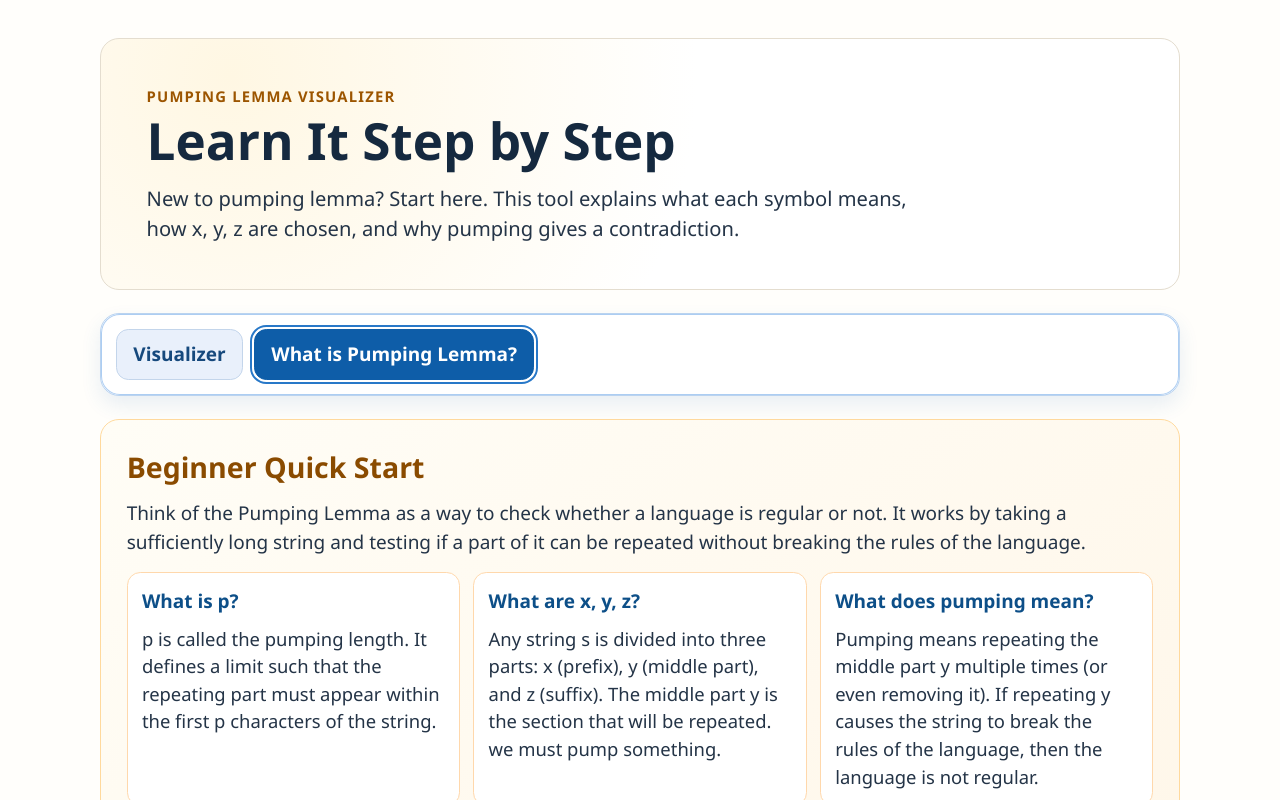
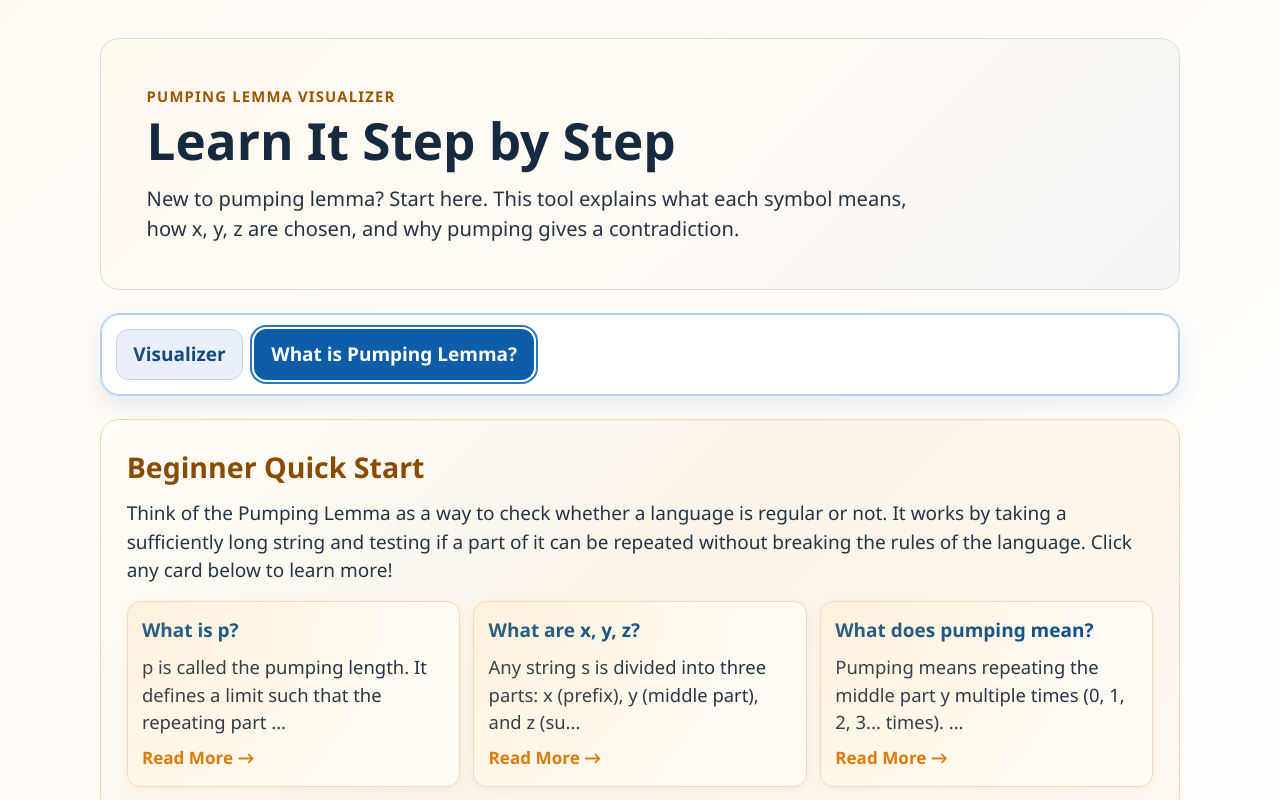
Before and after one commit to moana-pri/pumping-lemma, a React (Vite) app: page / in a window 1280 px wide. Both pictures are taken after a click on the button "What is Pumping Lemma?". Shown: the top 800 px of the page. Built offline with nearby package versions, Linux system fonts and the light colour scheme.

Commit message:
adding animation

```diff
--- a/src/App.css
+++ b/src/App.css
@@ -1,3 +1,16 @@
+html,
+body,
+#root {
+  min-height: 100%;
+}
+
+body {
+  background: linear-gradient(135deg, #fff9f3 0%, #fffbf7 42%, #fffefd 100%);
+  background-attachment: fixed;
+  background-repeat: no-repeat;
+  min-height: 100vh;
+}
+
 .page {
   width: min(1080px, 100% - 2rem);
   margin: 0 auto;
@@ -5,6 +18,7 @@
   display: flex;
   flex-direction: column;
   gap: 1.2rem;
+  background: transparent;
 }
 
 .hero {
@@ -458,6 +472,7 @@ button:disabled {
   display: grid;
   grid-template-columns: repeat(3, minmax(0, 1fr));
   gap: 0.7rem;
+  animation: xyzRowEnter 0.6s ease forwards;
 }
 
 .xyzRow div {
@@ -465,21 +480,27 @@ button:disabled {
   border-radius: 0.6rem;
   padding: 0.6rem;
   background: #f8fbff;
+  transition: all 280ms cubic-bezier(0.34, 1.56, 0.64, 1);
+}
+
+.xyzRow div:hover {
+  transform: translateY(-6px) scale(1.03);
+  box-shadow: 0 8px 20px rgba(0, 0, 0, 0.12);
 }
 
 .xyzRow .xCard {
   border-color: #86c5ff;
-  background: #eaf6ff;
+  background: linear-gradient(135deg, #eaf6ff 0%, #e5f2ff 100%);
 }
 
 .xyzRow .yCard {
   border-color: #f0be3a;
-  background: #fff7df;
+  background: linear-gradient(135deg, #fff7df 0%, #fffaf0 100%);
 }
 
 .xyzRow .zCard {
   border-color: #be69c7;
-  background: #f3e4ff;
+  background: linear-gradient(135deg, #f3e4ff 0%, #f9f0ff 100%);
 }
 
 .xyzRow span {
@@ -493,6 +514,8 @@ button:disabled {
 .xyzRow strong {
   font-family: 'Consolas', 'Courier New', monospace;
   font-size: 1.03rem;
+  word-break: break-all;
+  animation: strengthenAnimation 0.5s ease forwards;
 }
 
 .pumpState {
@@ -505,16 +528,27 @@ button:disabled {
   justify-content: space-between;
   gap: 0.8rem;
   flex-wrap: wrap;
+  transition: all 320ms cubic-bezier(0.34, 1.56, 0.64, 1);
+  animation: pumpStateSlideIn 0.5s ease forwards;
 }
 
 .pumpState.ok {
-  background: #edf9ef;
+  background: linear-gradient(135deg, #edf9ef 0%, #e5f7e8 100%);
   color: #185d21;
+  border: 2px solid #4caf50;
+  box-shadow: 0 0 20px rgba(76, 175, 80, 0.15);
 }
 
 .pumpState.bad {
-  background: #fff1f1;
+  background: linear-gradient(135deg, #fff1f1 0%, #ffe8e8 100%);
   color: #8f2121;
+  border: 2px solid #ef5350;
+  box-shadow: 0 0 20px rgba(239, 83, 80, 0.15);
+}
+
+.pumpState span {
+  font-weight: 700;
+  font-size: 0.95rem;
 }
 
 .verdict {
@@ -645,6 +679,253 @@ button:disabled {
   }
 }
 
+/* Interactive Card Styling */
+.interactiveCard {
+  cursor: pointer;
+  position: relative;
+  overflow: hidden;
+  transition: all 320ms cubic-bezier(0.34, 1.56, 0.64, 1);
+  background: linear-gradient(135deg, #fff9f0 0%, #fffaf3 100%) !important;
+  border: 1.5px solid #f5d9b8 !important;
+  box-shadow: 0 2px 8px rgba(184, 100, 30, 0.08);
+}
+
+.interactiveCard::before {
+  content: '';
+  position: absolute;
+  top: -100%;
+  left: -100%;
+  width: 200%;
+  height: 200%;
+  background: radial-gradient(circle, rgba(255, 200, 100, 0.15) 0%, transparent 70%);
+  transition: all 400ms ease;
+}
+
+.interactiveCard:hover {
+  transform: translateY(-4px) scale(1.02);
+  border-color: #f0a860 !important;
+  box-shadow: 0 12px 24px rgba(184, 100, 30, 0.15), 0 4px 12px rgba(255, 152, 0, 0.12);
+}
+
+.interactiveCard:hover::before {
+  top: 0;
+  left: 0;
+}
+
+.readMore {
+  display: inline-block;
+  margin-top: 0.5rem;
+  color: #d97706;
+  font-weight: 700;
+  font-size: 0.9rem;
+  transition: all 240ms ease;
+}
+
+.interactiveCard:hover .readMore {
+  transform: translateX(4px);
+  color: #b85c00;
+}
+
+/* Modal Backdrop with Blur */
+.modalBackdrop {
+  position: fixed;
+  inset: 0;
+  background: rgba(0, 0, 0, 0.3);
+  backdrop-filter: blur(4px);
+  -webkit-backdrop-filter: blur(4px);
+  z-index: 999;
+  animation: backdropFadeIn 280ms ease;
+}
+
+/* Card Modal */
+.cardModal {
+  position: fixed;
+  inset: 0;
+  display: flex;
+  align-items: center;
+  justify-content: center;
+  z-index: 1000;
+  padding: 1rem;
+  opacity: 0;
+  pointer-events: none;
+  transition: opacity 280ms ease;
+}
+
+.cardModal.show {
+  opacity: 1;
+  pointer-events: all;
+}
+
+.cardModalContent {
+  background: linear-gradient(135deg, #fff8f0 0%, #fffbf5 100%);
+  border: 2px solid #f0a860;
+  border-radius: 1.2rem;
+  padding: 2rem;
+  max-width: 600px;
+  width: 100%;
+  box-shadow: 0 20px 60px rgba(0, 0, 0, 0.2);
+  position: relative;
+  max-height: 85vh;
+  overflow-y: auto;
+  transform: scale(0.9) translateY(20px);
+  transition: transform 340ms cubic-bezier(0.34, 1.56, 0.64, 1);
+}
+
+.cardModal.show .cardModalContent {
+  transform: scale(1) translateY(0);
+}
+
+.cardModalContent.slideIn {
+  animation: slideIn 340ms cubic-bezier(0.34, 1.56, 0.64, 1) forwards;
+}
+
+.cardModalContent h2 {
+  margin: 0 0 1rem;
+  color: #8b5a00;
+  font-size: 1.8rem;
+  background: linear-gradient(135deg, #b85c00 0%, #d97706 100%);
+  -webkit-background-clip: text;
+  -webkit-text-fill-color: transparent;
+  background-clip: text;
+}
+
+.modalBody {
+  margin: 0 0 1.5rem;
+  line-height: 1.7;
+  font-size: 1.05rem;
+  color: #4a3f35;
+}
+
+.closeBtn {
+  position: absolute;
+  top: 1rem;
+  right: 1rem;
+  background: rgba(255, 152, 0, 0.1);
+  border: none;
+  width: 40px;
+  height: 40px;
+  border-radius: 50%;
+  font-size: 1.5rem;
+  color: #b85c00;
+  cursor: pointer;
+  transition: all 240ms ease;
+  display: flex;
+  align-items: center;
+  justify-content: center;
+}
+
+.closeBtn:hover {
+  background: rgba(255, 152, 0, 0.2);
+  transform: rotate(90deg) scale(1.1);
+}
+
+.modalFooter {
+  display: flex;
+  gap: 0.8rem;
+  justify-content: flex-end;
+  margin-top: 1.5rem;
+  padding-top: 1.5rem;
+  border-top: 1px solid rgba(184, 100, 30, 0.15);
+}
+
+.learnMore {
+  margin-top: 1rem;
+  background: linear-gradient(135deg, #d97706 0%, #b85c00 100%);
+  color: white;
+  border: none;
+  padding: 0.7rem 1.2rem;
+  border-radius: 0.7rem;
+  font-weight: 700;
+  cursor: pointer;
+  transition: all 280ms ease;
+}
+
+.learnMore:hover {
+  transform: translateY(-2px);
+  box-shadow: 0 6px 20px rgba(184, 100, 30, 0.3);
+}
+
+/* Gradient backgrounds for different sections */
+.hero {
+  background: linear-gradient(135deg, #fff9f0 0%, #fffaf3 50%, #f5f5f5 100%) !important;
+}
+
+.novice {
+  background: linear-gradient(135deg, #fffdf6 0%, #faf4ea 50%, #fef9f0 100%) !important;
+}
+
+.intro {
+  background: linear-gradient(135deg, #f9f8f5 0%, #fefdfb 100%) !important;
+}
+
+/* Enhanced token animations */
+.token {
+  animation: popTokenWithGlow 0.4s cubic-bezier(0.34, 1.56, 0.64, 1) forwards;
+}
+
+.pumpArea {
+  animation: slideInHighlight 0.5s ease forwards;
+}
+
+/* Enhanced step panel animations */
+.stepPanel {
+  animation: slideInPanel 0.4s cubic-bezier(0.34, 1.56, 0.64, 1) forwards;
+}
+
+@keyframes backdropFadeIn {
+  from {
+    opacity: 0;
+  }
+
+  to {
+    opacity: 1;
+  }
+}
+
+@keyframes slideIn {
+  from {
+    opacity: 0;
+    transform: scale(0.9) translateY(20px);
+  }
+
+  to {
+    opacity: 1;
+    transform: scale(1) translateY(0);
+  }
+}
+
+@keyframes popTokenWithGlow {
+  to {
+    opacity: 1;
+    transform: translateY(0) scale(1);
+    filter: drop-shadow(0 0 6px rgba(0, 0, 0, 0.08));
+  }
+}
+
+@keyframes slideInHighlight {
+  from {
+    opacity: 0;
+    transform: translateX(-10px);
+  }
+
+  to {
+    opacity: 1;
+    transform: translateX(0);
+  }
+}
+
+@keyframes slideInPanel {
+  from {
+    opacity: 0;
+    transform: translateY(-8px) translateX(-4px);
+  }
+
+  to {
+    opacity: 1;
+    transform: translateY(0) translateX(0);
+  }
+}
+
 @media (prefers-reduced-motion: reduce) {
   .card,
   .pageSwitch,
@@ -689,4 +970,17 @@ button:disabled {
     align-items: flex-start;
     gap: 0.2rem;
   }
+
+  .cardModalContent {
+    padding: 1.5rem;
+    margin: 1rem;
+  }
+
+  .modalFooter {
+    flex-direction: column;
+  }
+
+  .modalFooter button {
+    width: 100%;
+  }
 }
--- a/src/App.jsx
+++ b/src/App.jsx
@@ -222,7 +222,7 @@ function App() {
             explainText={EXPLAINS[langKey]}
           />
         ) : (
-          <TheoryPage />
+          <TheoryPage onGoVisualizer={() => setActivePage('visualizer')} />
         )}
       </section>
     </main>
--- a/src/components/TheoryPage.jsx
+++ b/src/components/TheoryPage.jsx
@@ -1,36 +1,78 @@
-function TheoryPage() {
+import { useState } from 'react'
+
+function TheoryPage({ onGoVisualizer }) {
+  const [currentCardIndex, setCurrentCardIndex] = useState(null)
+  const [showBlur, setShowBlur] = useState(false)
+
+  const cards = [
+    {
+      id: 'what-is-p',
+      title: 'What is p?',
+      content: 'p is called the pumping length. It defines a limit such that the repeating part must appear within the first p characters of the string. Think of it as a threshold—if your string is longer than p, the Pumping Lemma guarantees you can find a repeating section.'
+    },
+    {
+      id: 'what-is-xyz',
+      title: 'What are x, y, z?',
+      content: 'Any string s is divided into three parts: x (prefix), y (middle part), and z (suffix). The middle part y is the section that will be repeated. We must pump something—y cannot be empty. The constraint |xy| ≤ p ensures we\'re looking at the beginning of the string.'
+    },
+    {
+      id: 'what-is-pumping',
+      title: 'What does pumping mean?',
+      content: 'Pumping means repeating the middle part y multiple times (0, 1, 2, 3... times). If repeating y any number of times causes the string to break the rules of the language, then the language is NOT regular. This is the contradiction we look for!'
+    },
+    {
+      id: 'how-to-prove',
+      title: 'How do we prove non-regularity?',
+      content: 'We assume the language IS regular, apply the Pumping Lemma, and then show that for some value of i, the pumped string xy^i z is NO LONGER in the language. This contradiction means our assumption was wrong—the language must be non-regular!'
+    }
+  ]
+
+  const handleOpenCard = (index) => {
+    setCurrentCardIndex(index)
+    setShowBlur(true)
+  }
+
+  const handleCloseCard = () => {
+    setCurrentCardIndex(null)
+    setShowBlur(false)
+  }
+
+  const handleNextCard = () => {
+    if (currentCardIndex < cards.length - 1) {
+      setCurrentCardIndex(currentCardIndex + 1)
+    } else {
+      handleCloseCard()
+    }
+  }
+
+  const handleGoVisualizer = () => {
+    handleCloseCard()
+    if (typeof onGoVisualizer === 'function') {
+      onGoVisualizer()
+    }
+  }
+
+  const currentCard = currentCardIndex !== null ? cards[currentCardIndex] : null
+
   return (
     <>
+      {showBlur && <div className="modalBackdrop" onClick={handleCloseCard} />}
+
       <section className="novice card reveal-up">
         <h2>Beginner Quick Start</h2>
         <p>
-     Think of the Pumping Lemma as a way to check whether a language is regular or not.
+          Think of the Pumping Lemma as a way to check whether a language is regular or not.
           It works by taking a sufficiently long string and testing if a part of it can be
-          repeated without breaking the rules of the language.    </p>
+          repeated without breaking the rules of the language. Click any card below to learn more!
+        </p>
         <div className="noviceGrid">
-          <article>
-            <h3>What is p?</h3>
-            <p>
-         p is called the pumping length. It defines a limit such that the repeating
-              part must appear within the first p characters of the string.
-            </p>
-          </article>
-          <article>
-            <h3>What are x, y, z?</h3>
-            <p>
-                 Any string s is divided into three parts: x (prefix), y (middle part),
-              and z (suffix). The middle part y is the section that will be repeated.
-              we must pump something.
-            </p>
-          </article>
-          <article>
-            <h3>What does pumping mean?</h3>
-            <p>
-           Pumping means repeating the middle part y multiple times (or even removing it).
-              If repeating y causes the string to break the rules of the language, then the
-              language is not regular.
-                </p>
-          </article>
+          {cards.slice(0, 3).map((card, idx) => (
+            <article key={card.id} className="interactiveCard" onClick={() => handleOpenCard(idx)}>
+              <h3>{card.title}</h3>
+              <p>{card.content.substring(0, 80)}...</p>
+              <span className="readMore">Read More →</span>
+            </article>
+          ))}
         </div>
       </section>
 
@@ -40,18 +82,39 @@ function TheoryPage() {
           The Pumping Lemma is a property that all regular languages must satisfy.
           It states that any sufficiently long string in a regular language can be
           divided into three parts: s = xyz, following certain conditions.
-       </p>
+        </p>
         <ul>
           <li>|xy| must be at most p.</li>
           <li>|y| must be at least 1.</li>
           <li>For every i &gt;= 0, xy^i z must remain in the language.</li>
         </ul>
         <p>
-      To prove that a language is not regular, we assume it is regular, apply
+          To prove that a language is not regular, we assume it is regular, apply
           the lemma, and show that for some value of i, the string no longer belongs
           to the language. This contradiction proves the language is not regular.
-         </p>
+          Then go to the Visualizer for visual aid.
+        </p>
+        <button className="learnMore" onClick={() => handleOpenCard(3)}>
+          Learn How to Prove Non-Regularity with Visual Aid →
+        </button>
       </section>
+
+      {currentCard && (
+        <div className={`cardModal ${showBlur ? 'show' : ''}`}>
+          <div className="cardModalContent slideIn">
+            <button className="closeBtn" onClick={handleCloseCard} aria-label="Close">✕</button>
+            <h2>{currentCard.title}</h2>
+            <p className="modalBody">{currentCard.content}</p>
+            <div className="modalFooter">
+              <button className="ghost" onClick={handleGoVisualizer}>Go to Visualizer</button>
+              <button className="ghost" onClick={handleCloseCard}>Close</button>
+              <button className="primary" onClick={handleNextCard}>
+                {currentCardIndex < cards.length - 1 ? 'Next →' : 'Done'}
+              </button>
+            </div>
+          </div>
+        </div>
+      )}
     </>
   )
 }
```
